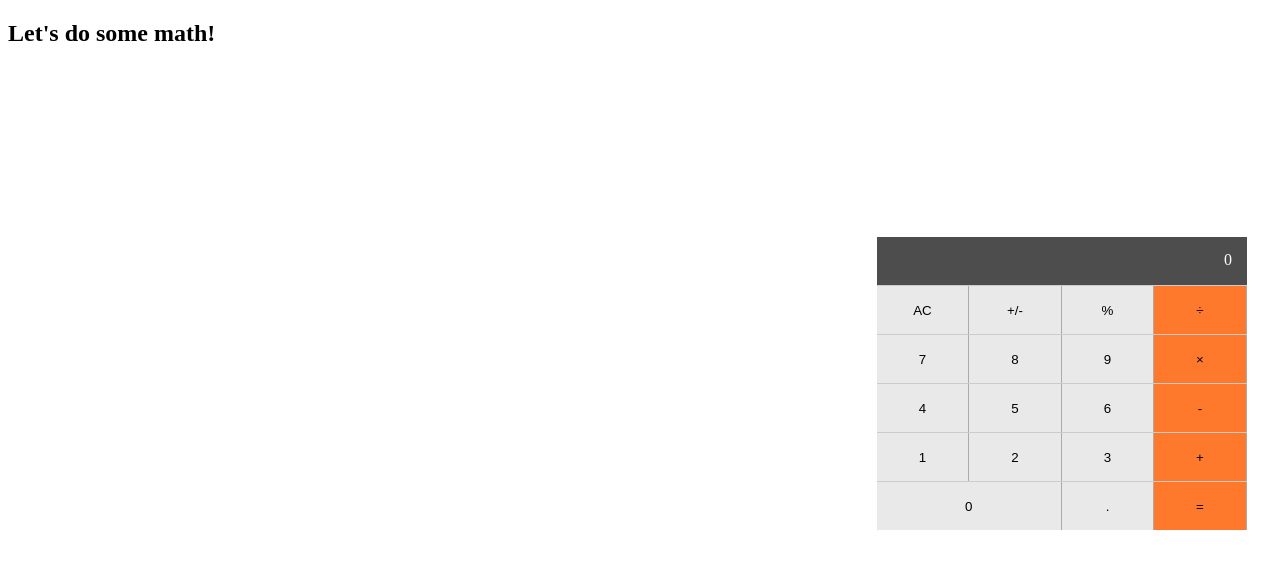
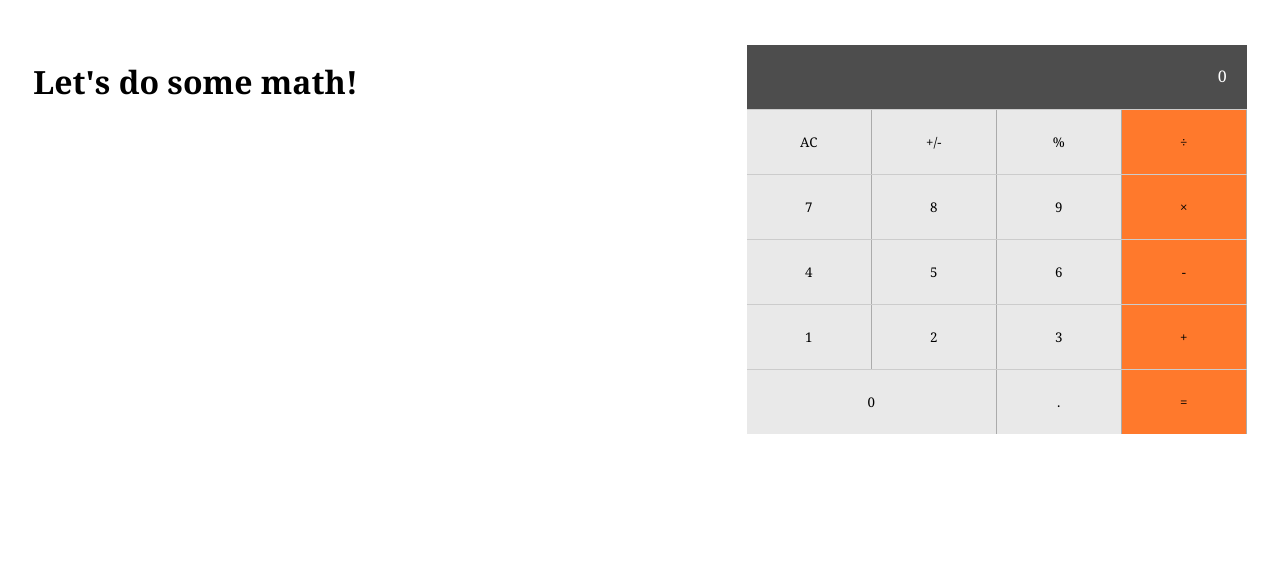
Before and after one commit to PrantoshB/Math-Magicians, a React (Create React App) app: page / in a window 1280 px wide. Shown: the top 568 px of the page. Built offline with nearby package versions, Linux system fonts and the light colour scheme.

Commit message:
Style: Add styling to the website

```diff
--- a/src/styles/App.css
+++ b/src/styles/App.css
@@ -1,10 +1,14 @@
+* {
+  font-family: Georgia, 'Times New Roman', Times, serif;
+}
+
 .MainBody {
-  width: 370px;
+  width: 500px;
   background: rgb(204, 204, 204);
   display: grid;
   grid-template-rows: auto auto auto;
   gap: 1px;
-  margin: 15% 2% 0 auto;
+  margin: 1% 0 0 auto;
 }
 
 .result {
@@ -13,13 +17,13 @@
   flex-direction: row-reverse;
   color: white;
   padding: 4%;
-  height: 1.2rem;
+  height: 1.5rem;
 }
 
 .num-symb {
   display: flex;
   background: transparent;
-  height: 3rem;
+  height: 4rem;
 }
 
 .buttons {
@@ -42,3 +46,49 @@
 #bigbtn {
   width: 50%;
 }
+
+.navigation {
+  display: flex;
+  justify-content: space-between;
+  padding: 2%;
+}
+
+.navigation ul {
+  width: 20%;
+  display: flex;
+  justify-content: space-between;
+}
+
+.navigation ul a {
+  text-decoration: none;
+  font-size: 1.2rem;
+  color: inherit;
+}
+
+.CalcPage {
+  display: flex;
+  justify-content: space-between;
+  padding: 2%;
+}
+
+h2 {
+  font-size: 2rem;
+}
+
+h1 {
+  font-size: 2rem;
+}
+
+.homepage,
+.quotes {
+  padding: 2%;
+}
+
+.homepage p {
+  font-size: 1.2rem;
+}
+
+.quotes p {
+  font-size: 2rem;
+  font-weight: 200;
+}
```
